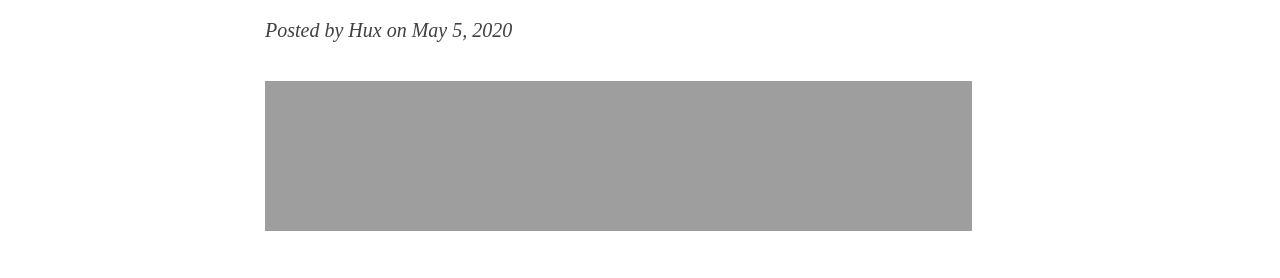
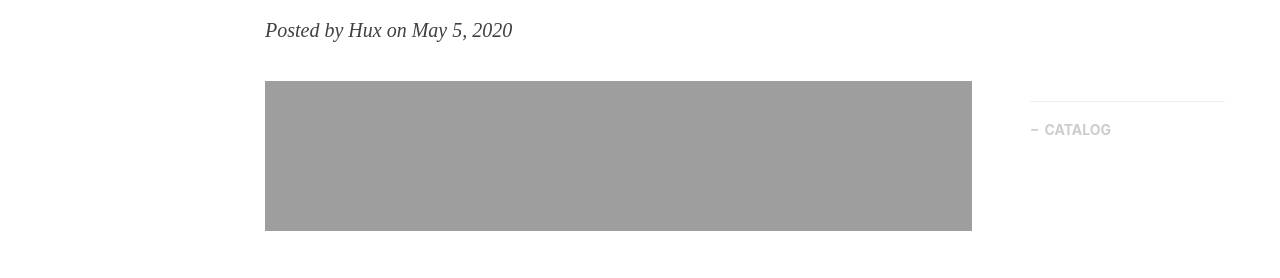
Before and after one commit to ShinJam/shinjam.github.io, a Jekyll site: the page built from _posts/hidden/2020-05-05-pl-chart.md, in a window 1280 px wide. Shown: the part 278-556 px from the top of the page. Built offline with Jekyll 4.4.1, drawn with Linux system fonts in a browser that asks for light colours; nearby versions of some CDN libraries; comment, search, counter and statistics services are not loaded.

Commit message:
Edit: set catalog: true default

```diff
--- a/_includes/footer.html
+++ b/_includes/footer.html
@@ -152,7 +152,7 @@
 
 
 <!-- Side Catalog -->
-{% if page.catalog %}
+{% if page.catalog != false or page.catalog %}
 <script type="text/javascript">
     function generateCatalog(selector) {
 
--- a/_layouts/post.html
+++ b/_layouts/post.html
@@ -13,40 +13,43 @@
 <article>
     <div class="container">
         <div class="row">
+            <!-- Post Container -->
+            <div
+                class="col-lg-8 col-lg-offset-2 col-md-10 col-md-offset-1 post-container"
+            >
+                <!-- Multi-Lingual -->
+                {% if page.multilingual %} {% include multilingual-sel.html %}
+                {% endif %} {{ content }}
 
-    <!-- Post Container -->
-            <div class="
-                col-lg-8 col-lg-offset-2
-                col-md-10 col-md-offset-1
-                post-container">
-
-                <!-- Multi-Lingual -->
-                {% if page.multilingual %}
-                    {% include multilingual-sel.html %}
-                {% endif %}
-
-				{{ content }}
-
-                <hr style="visibility: hidden;">
+                <hr style="visibility: hidden;" />
                 <ul class="pager">
                     {% if page.previous.url %}
                     <li class="previous">
-                        <a href="{{ page.previous.url | prepend: site.baseurl | replace: '//', '/' }}" data-toggle="tooltip" data-placement="top" title="{{page.previous.title}}">
-                        Previous<br>
+                        <a
+                            href="{{ page.previous.url | prepend: site.baseurl | replace: '//', '/' }}"
+                            data-toggle="tooltip"
+                            data-placement="top"
+                            title="{{page.previous.title}}"
+                        >
+                            Previous<br />
                             <span>{{page.previous.title}}</span>
                         </a>
                     </li>
-                    {% endif %}
-                    {% if page.next.url %}
+                    {% endif %} {% if page.next.url %}
                     <li class="next">
-                        <a href="{{ page.next.url | prepend: site.baseurl | replace: '//', '/' }}" data-toggle="tooltip" data-placement="top" title="{{page.next.title}}">
-                        Next<br>
+                        <a
+                            href="{{ page.next.url | prepend: site.baseurl | replace: '//', '/' }}"
+                            data-toggle="tooltip"
+                            data-placement="top"
+                            title="{{page.next.title}}"
+                        >
+                            Next<br />
                             <span>{{page.next.title}}</span>
                         </a>
                     </li>
                     {% endif %}
                 </ul>
-                <hr style="visibility: hidden;">
+                <hr style="visibility: hidden;" />
 
                 {% if site.disqus_username %}
                 <!-- disqus 评论框 start -->
@@ -54,9 +57,7 @@
                     <div id="disqus_thread" class="disqus-thread"></div>
                 </div>
                 <!-- disqus 评论框 end -->
-                {% endif %}
-
-                {% if site.netease_comment %}
+                {% endif %} {% if site.netease_comment %}
                 <!-- 网易云跟帖 评论框 start -->
                 <div id="cloud-tie-wrapper" class="cloud-tie-wrapper"></div>
                 <!-- 网易云跟帖 评论框 end -->
@@ -64,14 +65,12 @@
             </div>
 
             <!-- Side Catalog Container -->
-        {% if page.catalog %}
-            <div class="
-                col-lg-2 col-lg-offset-0
-                visible-lg-block
-                sidebar-container
-                catalog-container">
+            {% if page.catalog != false or page.catalog %}
+            <div
+                class="col-lg-2 col-lg-offset-0 visible-lg-block sidebar-container catalog-container"
+            >
                 <div class="side-catalog">
-                    <hr class="hidden-sm hidden-xs">
+                    <hr class="hidden-sm hidden-xs" />
                     <h5>
                         <a class="catalog-toggle" href="#">CATALOG</a>
                     </h5>
@@ -81,11 +80,9 @@
             {% endif %}
 
             <!-- Sidebar Container -->
-            <div class="
-                col-lg-8 col-lg-offset-2
-                col-md-10 col-md-offset-1
-                sidebar-container">
-
+            <div
+                class="col-lg-8 col-lg-offset-2 col-md-10 col-md-offset-1 sidebar-container"
+            >
                 <!-- Featured Tags -->
                 {% include featured-tags.html bottom=true %}
 
@@ -109,16 +103,16 @@
         url: document.location.href,
         sourceId: "",
         productKey: "de25fc98a6fe48b3bc8a7ae765da99a0",
-    target: "cloud-tie-wrapper"
+        target: "cloud-tie-wrapper",
     };
     var yunManualLoad = true;
-  Tie.loader("aHR0cHM6Ly9hcGkuZ2VudGllLjE2My5jb20vcGMvbGl2ZXNjcmlwdC5odG1s", true);
+    Tie.loader(
+        "aHR0cHM6Ly9hcGkuZ2VudGllLjE2My5jb20vcGMvbGl2ZXNjcmlwdC5odG1s",
+        true
+    );
 </script>
 <!-- 网易云跟帖JS代码 end -->
-{% endif %}
-
-
-{% if site.disqus_username %}
+{% endif %} {% if site.disqus_username %}
 <!-- disqus 公共JS代码 start (一个网页只需插入一次) -->
 <script type="text/javascript">
     /* * * CONFIGURATION VARIABLES * * */
@@ -126,47 +120,65 @@
     var disqus_identifier = "{{page.id}}";
     var disqus_url = "{{site.url}}{{page.url}}";
 
-    (function() {
-        var dsq = document.createElement('script'); dsq.type = 'text/javascript'; dsq.async = true;
-        dsq.src = '//' + disqus_shortname + '.disqus.com/embed.js';
-        (document.getElementsByTagName('head')[0] || document.getElementsByTagName('body')[0]).appendChild(dsq);
+    (function () {
+        var dsq = document.createElement("script");
+        dsq.type = "text/javascript";
+        dsq.async = true;
+        dsq.src = "//" + disqus_shortname + ".disqus.com/embed.js";
+        (
+            document.getElementsByTagName("head")[0] ||
+            document.getElementsByTagName("body")[0]
+        ).appendChild(dsq);
     })();
 </script>
 <!-- disqus 公共JS代码 end -->
-{% endif %}
-
-
-{% if site.anchorjs %}
+{% endif %} {% if site.anchorjs %}
 <!-- async load function -->
 <script>
     function async(u, c) {
-      var d = document, t = 'script',
+        var d = document,
+            t = "script",
             o = d.createElement(t),
             s = d.getElementsByTagName(t)[0];
         o.src = u;
-      if (c) { o.addEventListener('load', function (e) { c(null, e); }, false); }
+        if (c) {
+            o.addEventListener(
+                "load",
+                function (e) {
+                    c(null, e);
+                },
+                false
+            );
+        }
         s.parentNode.insertBefore(o, s);
     }
 </script>
 <!-- anchor-js, Doc:http://bryanbraun.github.io/anchorjs/ -->
 <script>
-    async("//cdnjs.cloudflare.com/ajax/libs/anchor-js/1.1.1/anchor.min.js",function(){
+    async(
+        "//cdnjs.cloudflare.com/ajax/libs/anchor-js/1.1.1/anchor.min.js",
+        function () {
             anchors.options = {
-          visible: 'hover',
-          placement: 'right',
+                visible: "hover",
+                placement: "right",
                 // icon: '#'
             };
-        anchors.add().remove('.intro-header h1').remove('.subheading').remove('.sidebar-container h5');
-    })
+            anchors
+                .add()
+                .remove(".intro-header h1")
+                .remove(".subheading")
+                .remove(".sidebar-container h5");
+        }
+    );
 </script>
 <style>
     /* place left on bigger screen */
     @media all and (min-width: 800px) {
-        .anchorjs-link{
+        .anchorjs-link {
             position: absolute;
             left: -0.75em;
             font-size: 1.1em;
-            margin-top : -0.1em;
+            margin-top: -0.1em;
         }
     }
 </style>
```
Also changed, not shown: other parts of _layouts/post.html (+2 -5 lines). Lines whose indentation alone changed are shown as unchanged.
